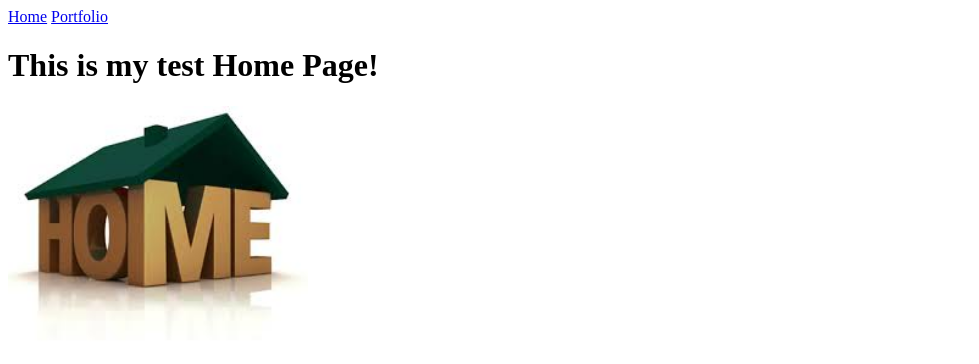
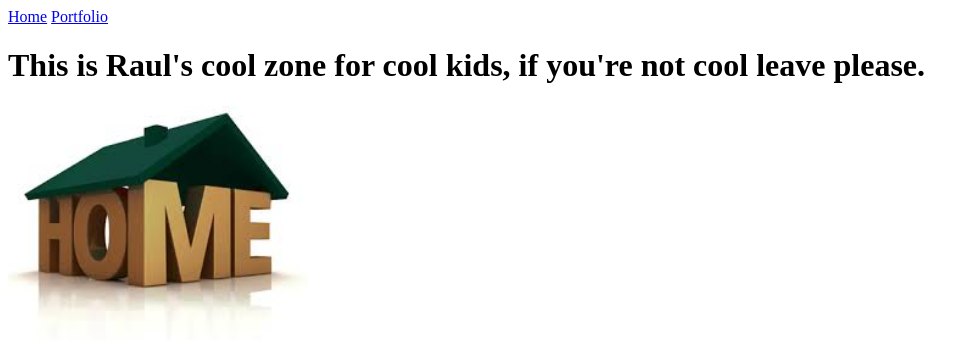
Before and after one commit to RLara364/RLara364.github.io, a plain HTML site: page my_website/index.html in a window 1280 px wide. Shown: the whole page, without its empty margins (0-979 px from the left). Drawn offline with Linux system fonts and the light colour scheme.

Commit message:
Changed the heading

```diff
--- a/my_website/index.html
+++ b/my_website/index.html
@@ -7,7 +7,7 @@
   <body>
     <a href="index.html">Home</a>
     <a href="portfolio.html">Portfolio</a>
-    <h1>This is my test Home Page!</h1>
+    <h1>This is Raul's cool zone for cool kids, if you're not cool leave please.</h1>
     <img src="images/home.jpg" height="250">
   </body>
 </html>
```
